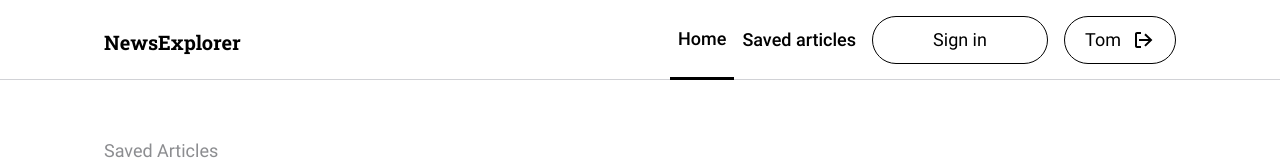
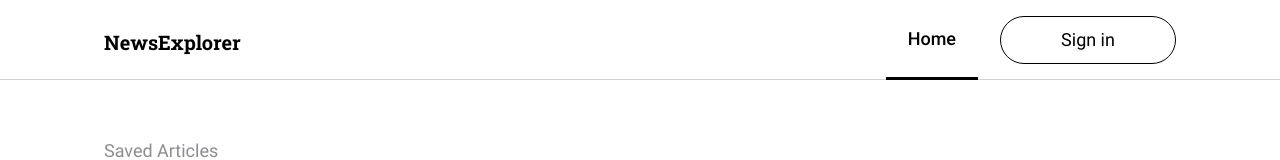
Before and after one commit to sayus2884/news-explorer-frontend, a React (Create React App) app: page /saved-news in a window 1280 px wide. Shown: the top 160 px of the page. Built offline with nearby package versions, Linux system fonts and the light colour scheme.

Commit message:
feature: hide sign in btn user login

```diff
--- a/src/components/App/App.js
+++ b/src/components/App/App.js
@@ -32,11 +32,21 @@ function App() {
     setIsSignupPopupOpen(true);
   }
 
+  const login = (event) => {
+    setIsLoggedIn(true);
+  }
+
+  const logout = (event) => {
+    setIsLoggedIn(false);
+  }
+
   return (
     <div className="page">
       <NavigatorContext.Provider value={{
         openSignInModal,
-        openSignUpModal
+        openSignUpModal,
+        isLoggedIn,
+        logout
       }}>
         <Switch>
           <Route path="/saved-news" key={document.location.href}>
@@ -49,7 +59,7 @@ function App() {
 
         </Switch>
 
-        <SigninPopup isOpen={isSigninPopupOpen} onClose={closeAllPopups}/>
+        <SigninPopup isOpen={isSigninPopupOpen} onClose={closeAllPopups} onSubmit={login}/>
         <SignupPopup isOpen={isSignupPopupOpen} onClose={closeAllPopups}/>
       </NavigatorContext.Provider>
     </div>
--- a/src/components/Navigation/Navigation.css
+++ b/src/components/Navigation/Navigation.css
@@ -44,7 +44,7 @@
 }
 
 .navigation__link-container {
-  padding: 0 8px 0 8px;
+  padding: 0 22px 0 22px;
   min-height: 77px;
   display: flex;
   align-items: center;
--- a/src/components/Navigation/Navigation.js
+++ b/src/components/Navigation/Navigation.js
@@ -7,11 +7,16 @@ import { NavigatorContext } from '../../contexts/NavigatorContext.js'
 
 function Navigation({ isSavedNews }) {
 
-  const { openSignInModal } = useContext(NavigatorContext);
+  const { openSignInModal, isLoggedIn, logout } = useContext(NavigatorContext);
 
   const handleOpenSignInModal = (event) => {
     event.preventDefault();
     openSignInModal();
+  }
+
+  const handleOnLogout = (event) => {
+    event.preventDefault();
+    logout();;
   }
 
   const activeStyle = isSavedNews ?
@@ -28,17 +33,30 @@ function Navigation({ isSavedNews }) {
           <li className={`navigation__link-container ${activeStyle}`}>
             <Link to="/" className={`navigation__link ${isSavedNews && 'navigation__link_theme_white'}`}>Home</Link>
           </li>
+
+          { isLoggedIn && (
           <li className="navigation__link-container">
             <Link to="/saved-news" className={`navigation__link ${isSavedNews && 'navigation__link_theme_white'}`}>Saved articles</Link>
           </li>
+          )}
+
+          { !isLoggedIn && (
           <li className="navigation__link-container navigation__button-container">
             <button className={`navigation__button navigation__button_type_signin ${isSavedNews && 'navigation__button_theme_white'}`}
             onClick={handleOpenSignInModal}>Sign in</button>
           </li>
+          )}
+
+
+          { isLoggedIn && (
+
           <li className="navigation__link-container navigation__button-container">
-            <button className={`navigation__button ${isSavedNews && 'navigation__button_theme_white'}`}>Tom
+            <button className={`navigation__button ${isSavedNews && 'navigation__button_theme_white'}`}
+            onClick={handleOnLogout}>Tom
             <Icon className={`navigation__logout-icon ${isSavedNews && 'navigation__logout-icon_theme_white'}`}/></button>
           </li>
+          )}
+
         </ul>
       </div>
     </div>
--- a/src/components/SigninPopup/SigninPopup.js
+++ b/src/components/SigninPopup/SigninPopup.js
@@ -5,12 +5,17 @@ import Popup from '../Popup/Popup';
 
 import { NavigatorContext } from '../../contexts/NavigatorContext.js'
 
-function SigninPopup({ isOpen, onClose }) {
+function SigninPopup({ isOpen, onClose, onSubmit }) {
   const { openSignUpModal } = useContext(NavigatorContext);
 
   const handleOpenSignUpModal = (event) => {
     event.preventDefault();
     openSignUpModal();
+  }
+
+  const handleOnSubmit = (event) => {
+    event.preventDefault();
+    onSubmit();
   }
 
   return (
@@ -19,7 +24,7 @@ function SigninPopup({ isOpen, onClose }) {
       isOpen={isOpen}
       onClose={onClose}
     >
-      <form className="popup__form form">
+      <form className="popup__form form" onSubmit={handleOnSubmit}>
 
         <label className="form__field">
           Email
```
